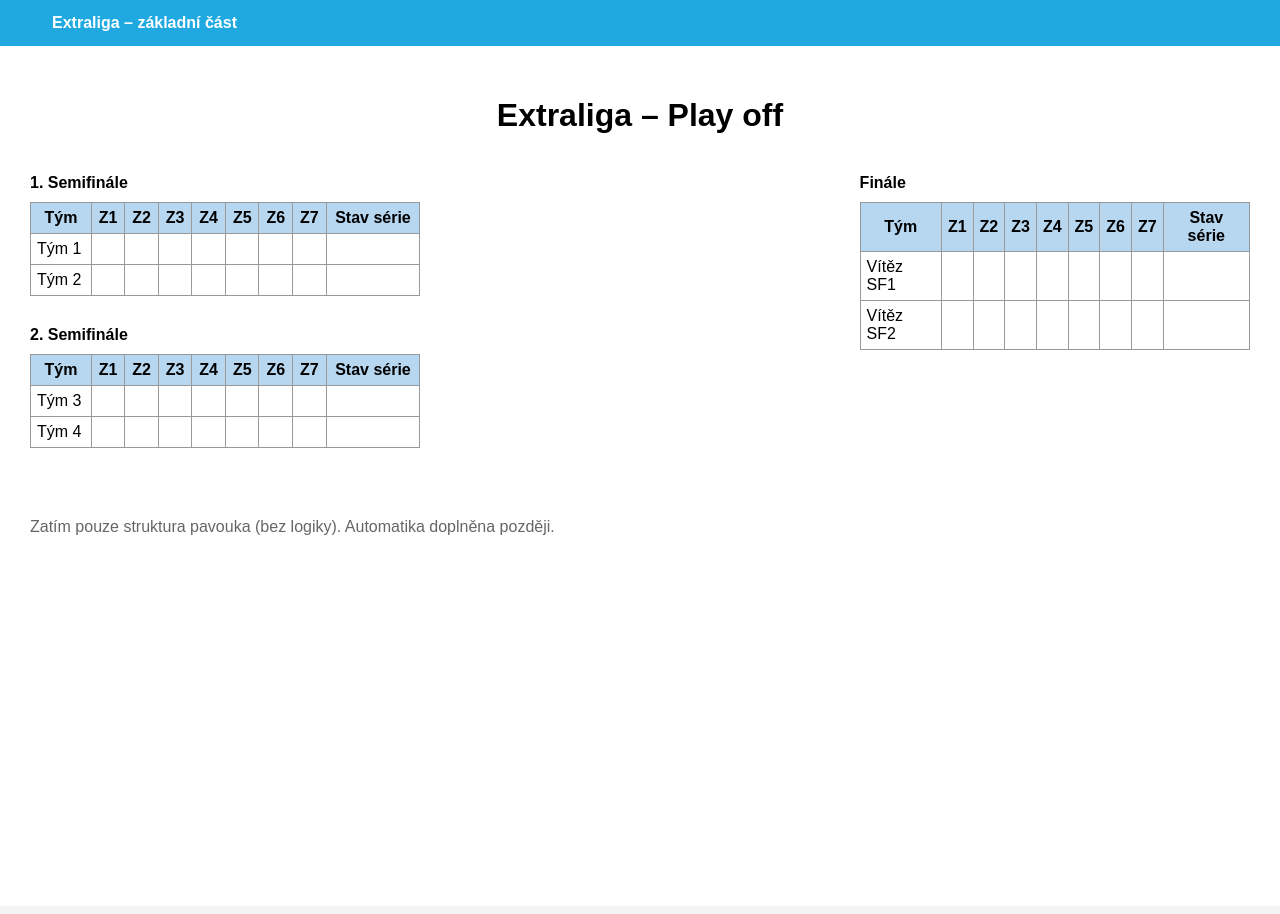
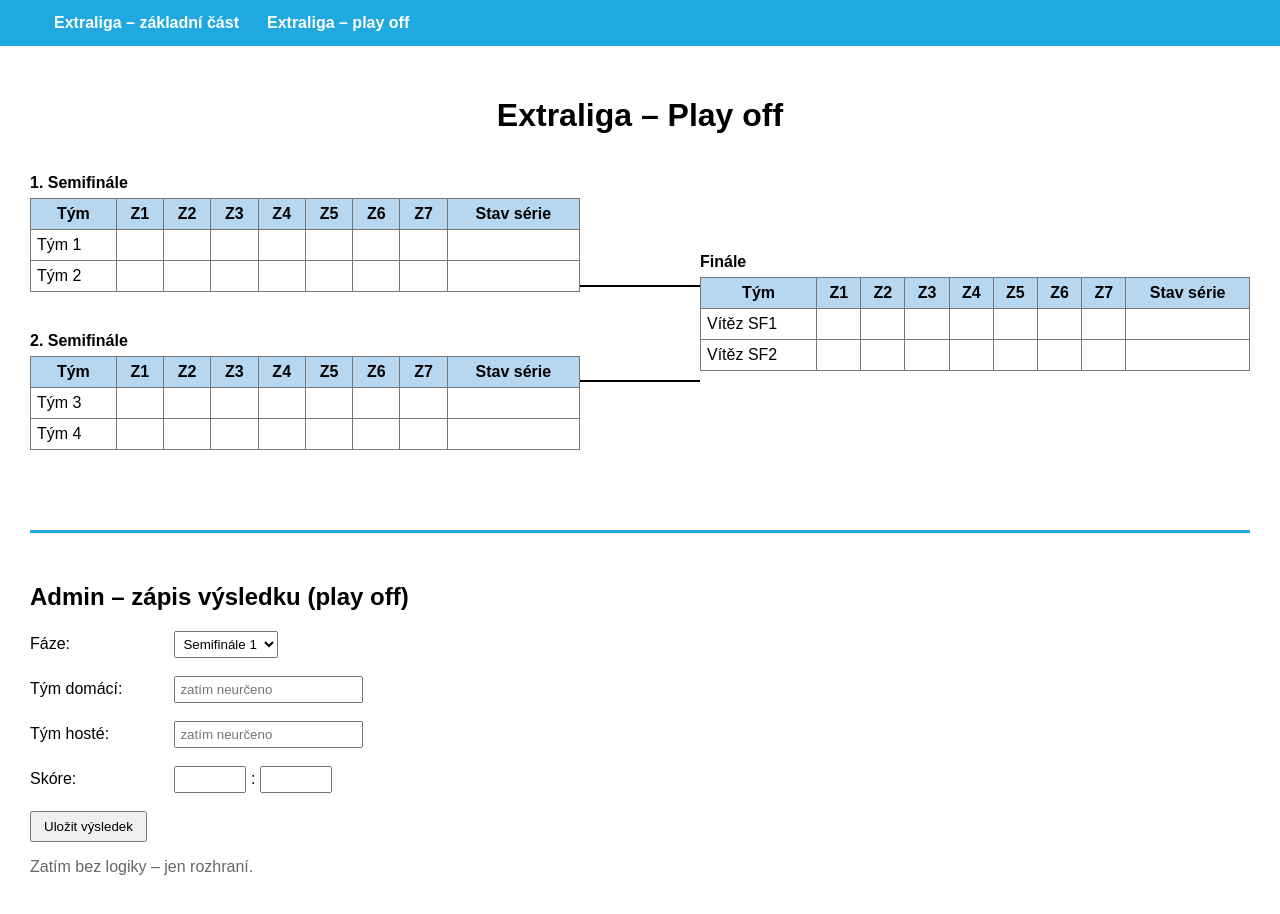
Before and after one commit to pickapavel/NHL, a plain HTML site: page playoff.html in a window 1280 px wide. Drawn offline with Linux system fonts and the light colour scheme.

Commit message:
Add files via upload

```diff
--- a/playoff.html
+++ b/playoff.html
@@ -6,30 +6,48 @@
 <style>
 body{margin:0;font-family:Arial;background:#f4f4f4}
 nav{background:#1fa9e0}
-.menu{max-width:1200px;margin:0 auto;display:flex;gap:20px;padding:0 20px}
-.menu-item>a{display:block;color:white;text-decoration:none;font-weight:bold;padding:14px 12px}
+.menu{max-width:1200px;margin:0 auto;display:flex;padding:0 20px}
+.menu a{color:white;text-decoration:none;font-weight:bold;padding:14px}
 
-.wrapper{max-width:1400px;margin:0 auto;background:white;min-height:100vh;padding:30px}
+.wrapper{max-width:1600px;margin:0 auto;background:white;min-height:100vh;padding:30px}
 h1{text-align:center;margin-bottom:40px}
 
-.bracket{display:flex;justify-content:space-between;align-items:flex-start}
-.column{width:32%}
-.title{font-weight:bold;margin-bottom:10px}
+/* BRACKET */
+.bracket{display:grid;grid-template-columns:1fr 120px 1fr;align-items:center}
+.column{position:relative}
+.title{font-weight:bold;margin-bottom:6px}
 
-table{border-collapse:collapse;width:100%;margin-bottom:30px}
-th,td{border:1px solid #999;padding:6px;text-align:center}
+table{border-collapse:collapse;width:100%;margin-bottom:40px}
+th,td{border:1px solid #777;padding:6px;text-align:center}
 th{background:#b7d7f0}
 .team{text-align:left}
 .series{font-weight:bold}
+
+/* CONNECTORS */
+.connector{
+ position:absolute;
+ width:120px;
+ height:2px;
+ background:#000;
+ top:50%;
+ right:-120px;
+}
+.connector.down{top:65%}
+.connector.up{top:35%}
+
+/* ADMIN */
+.admin{border-top:3px solid #1fa9e0;padding-top:30px;margin-top:40px}
+label{display:inline-block;width:140px}
+input,select{padding:4px}
+button{padding:6px 12px}
 </style>
 </head>
 <body>
 
 <nav>
 <div class="menu">
-  <div class="menu-item">
-    <a href="index.html">Extraliga – základní část</a>
-  </div>
+  <a href="index.html">Extraliga – základní část</a>
+  <a href="playoff.html">Extraliga – play off</a>
 </div>
 </nav>
 
@@ -38,6 +56,7 @@ th{background:#b7d7f0}
 
 <div class="bracket">
 
+<!-- LEFT COLUMN -->
 <div class="column">
 <div class="title">1. Semifinále</div>
 <table>
@@ -45,6 +64,7 @@ th{background:#b7d7f0}
 <tr><td class="team">Tým 1</td><td></td><td></td><td></td><td></td><td></td><td></td><td></td><td class="series"></td></tr>
 <tr><td class="team">Tým 2</td><td></td><td></td><td></td><td></td><td></td><td></td><td></td><td class="series"></td></tr>
 </table>
+<div class="connector up"></div>
 
 <div class="title">2. Semifinále</div>
 <table>
@@ -52,8 +72,13 @@ th{background:#b7d7f0}
 <tr><td class="team">Tým 3</td><td></td><td></td><td></td><td></td><td></td><td></td><td></td><td class="series"></td></tr>
 <tr><td class="team">Tým 4</td><td></td><td></td><td></td><td></td><td></td><td></td><td></td><td class="series"></td></tr>
 </table>
+<div class="connector down"></div>
 </div>
 
+<!-- CENTER COLUMN -->
+<div></div>
+
+<!-- RIGHT COLUMN -->
 <div class="column">
 <div class="title">Finále</div>
 <table>
@@ -65,9 +90,30 @@ th{background:#b7d7f0}
 
 </div>
 
-<p style="margin-top:40px;color:#666">
-Zatím pouze struktura pavouka (bez logiky). Automatika doplněna později.
-</p>
+<!-- ADMIN -->
+<div class="admin">
+<h2>Admin – zápis výsledku (play off)</h2>
+
+<label>Fáze:</label>
+<select>
+<option>Semifinále 1</option>
+<option>Semifinále 2</option>
+<option>Finále</option>
+</select><br><br>
+
+<label>Tým domácí:</label>
+<input placeholder="zatím neurčeno"><br><br>
+
+<label>Tým hosté:</label>
+<input placeholder="zatím neurčeno"><br><br>
+
+<label>Skóre:</label>
+<input type="number" style="width:60px"> :
+<input type="number" style="width:60px"><br><br>
+
+<button>Uložit výsledek</button>
+<p style="color:#666">Zatím bez logiky – jen rozhraní.</p>
+</div>
 
 </div>
 </body>
```
